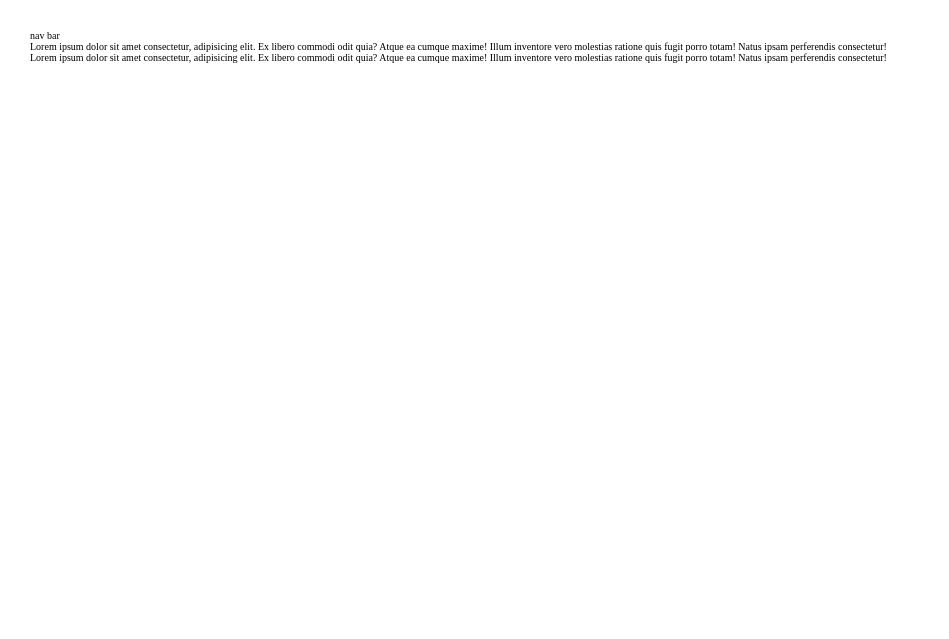
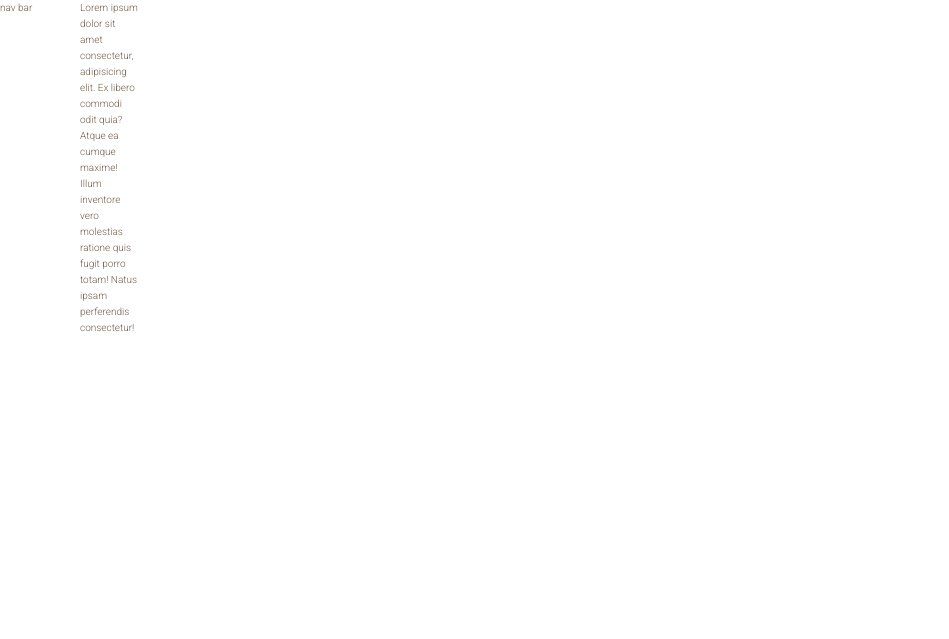
Before and after one commit to samkeel/Python-Flask-MongoDB-SASS, a Flask app: page / in a window 1280 px wide. Shown: the top 639 px of the page, without its empty margins (0-949 px from the left). Before the commit the page ends 63 px from the top, so only its background shows below. Run offline with Flask 2, Linux system fonts and the light colour scheme.

Commit message:
blog changed to todo

```diff
--- a/crud_n_sass/__init__.py
+++ b/crud_n_sass/__init__.py
@@ -17,8 +17,8 @@ def create_app():
     db = MongoEngine()
     db.init_app(app)
 
-    from crud_n_sass import blog
-    app.register_blueprint(blog.bp)
+    from crud_n_sass import todo
+    app.register_blueprint(todo.bp)
 
     app.add_url_rule("/", endpoint="index")
 
--- a/crud_n_sass/static/css/main.scss.css
+++ b/crud_n_sass/static/css/main.scss.css
@@ -1,23 +1,23 @@
-/* universal selector - reset */
 *,
-*::after,
-*::before {
+*::before,
+*::after {
   margin: 0;
   padding: 0;
   box-sizing: inherit; }
 
-/* set font size to use REM units.
-REM units not supported on old browsers like internet explorer.
-Defines what 1rem is */
 html {
-  /* browser default of 16px use 10px for site but allow user adjusted font sizes.
-    10/16 = 0.625%
-    font size defines whats 1rem is
-     */
+  box-sizing: border-box;
   font-size: 62.5%; }
 
 body {
-  box-sizing: border-box;
-  padding: 3rem; }
+  font-family: "Roboto", sans-serif;
+  color: #6D5D4B;
+  font-weight: 300;
+  line-height: 1.6; }
+
+.container {
+  display: grid;
+  grid-template-rows: 80vh min-content 40vw repeat(3, min-content);
+  grid-template-columns: [sidebar-start] 8rem [sidebar-end full-start] minmax(6rem, 1fr) [center-start] repeat(8, [col-start] minmax(min-content, 14rem) [col-end]) [center-end] minmax(6rem, 1fr) [full-end]; }
 
 /*# sourceMappingURL=main.scss.css.map */
--- a/crud_n_sass/static/sass/_base.scss
+++ b/crud_n_sass/static/sass/_base.scss
@@ -0,0 +1,45 @@
+// COLOR VARIABLES
+$color-primary: #c69963;
+$color-primary-dark: #B28451;
+
+$color-secondary: #101d2c;
+
+$color-grey-light-1: #f9f7f6;
+$color-grey-light-2: #aaa;
+
+$color-grey-dark-1: #54483A;
+$color-grey-dark-2: #6D5D4B;
+
+// FONT VARIABLES
+$font-primary: 'Roboto', sans-serif;
+$font-display: 'Josefin Sans', sans-serif;
+
+*,
+*::before,
+*::after {
+    margin: 0;
+    padding: 0;
+    box-sizing: inherit;
+}
+
+html {
+    box-sizing: border-box;
+    font-size: 62.5%; //10px/16px = 62.5% -- 1rem = 10px
+}
+
+body {
+    font-family: $font-primary;
+    color: $color-grey-dark-2;
+    font-weight: 300;
+    line-height: 1.6;
+}
+
+.container {
+    display: grid;
+    grid-template-rows: 80vh min-content 40vw repeat(3, min-content);
+    grid-template-columns: [sidebar-start] 8rem [sidebar-end full-start]
+                            minmax(6rem, 1fr) [center-start]
+                            repeat(8, [col-start] minmax(min-content, 14rem) [col-end]) [center-end]
+                            minmax(6rem, 1fr) [full-end];
+
+}
--- a/crud_n_sass/static/sass/main.scss
+++ b/crud_n_sass/static/sass/main.scss
@@ -1,44 +1,7 @@
-/* universal selector - reset */
-*,
-*::after,
-*::before {
-    margin: 0;
-    padding: 0;
-    box-sizing: inherit;
-}
+@import "base";
+@import "typography";
 
-/* set font size to use REM units.
-REM units not supported on old browsers like internet explorer.
-Defines what 1rem is */
-html {
-    /* browser default of 16px use 10px for site but allow user adjusted font sizes.
-    10/16 = 0.625%
-    font size defines whats 1rem is
-     */
-    font-size: 62.5%;
-}
-
-body {
-    box-sizing: border-box;
-    padding: 3rem;
-}
-
-// colours
-$color-primary: #55c57a;
-$color-primary-light: #7ed56f;
-$color-primary-dark: #28b485;
-
-$color-secondary-light: #ffb900;
-$color-secondary-dark: #ff7730;
-
-$color-tertiary-light: #2998ff;
-$color-tertiary-dark: #5643fa;
-
-$color-grey-light-1: #f7f7f7;
-$color-grey-light-2: #eee;
-$color-grey-dark-3: #333;
-
-$color-grey-dark: #777;
-$color-grey-dark-2: #999;
-$color-white: #fff;
-$color-black: #000;
+@import "features";
+@import "functions";
+@import "header";
+@import "todo";
--- a/crud_n_sass/templates/layout.html
+++ b/crud_n_sass/templates/layout.html
@@ -2,21 +2,26 @@
 <html lang="en">
 
 <head>
-    <meta charset="UTF-8">
-    <meta name="viewport" content="width=device-width, initial-scale=1.0">
-    <link href="https://fonts.googleapis.com/css?family=Lato:100,300,400,700,900" rel="stylesheet">
-    <link href="{{ url_for('static', filename='css/main.scss.css') }}"
-      rel="stylesheet" type="text/css">
-    <title>Document</title>
+  <meta charset="UTF-8">
+  <meta name="viewport" content="width=device-width, initial-scale=1.0">
+  <link rel="preconnect" href="https://fonts.gstatic.com">
+  <link href="https://fonts.googleapis.com/css2?family=Roboto:wght@100;300;400;700;900&display=swap" rel="stylesheet">
+
+  <link href="{{ url_for('static', filename='css/main.scss.css') }}" rel="stylesheet" type="text/css">
+  <title>Document</title>
 </head>
 
-<body>
+<body class="container">
+  <div class="header">
     {% include 'includes/nav.html' %}
+  </div>
+
+  <div class="todo">
 
     {% block content %}
 
     {% endblock %}
-
+  </div>
 </body>
 
 </html>
--- a/crud_n_sass/templates/blog/index.html
+++ b/crud_n_sass/templates/todo/index.html
@@ -5,7 +5,5 @@
 <p>Lorem ipsum dolor sit amet consectetur, adipisicing elit. Ex libero commodi odit quia? Atque ea cumque maxime! Illum
     inventore vero molestias ratione quis fugit porro totam! Natus ipsam perferendis consectetur!</p>
 
-    <p>Lorem ipsum dolor sit amet consectetur, adipisicing elit. Ex libero commodi odit quia? Atque ea cumque maxime! Illum
-    inventore vero molestias ratione quis fugit porro totam! Natus ipsam perferendis consectetur!</p>
 
 {% endblock %}
--- a/crud_n_sass/blog.py
+++ b/crud_n_sass/todo.py
@@ -1,8 +1,8 @@
 from flask import Blueprint, render_template, redirect, request, url_for
 
-bp = Blueprint("blog", __name__)
+bp = Blueprint("todo", __name__)
 
 
 @bp.route("/")
 def index():
-    return render_template("blog/index.html")
+    return render_template("todo/index.html")
```
Also changed, not shown: crud_n_sass/static/sass/_features.scss (added), crud_n_sass/static/sass/_header.scss (added), crud_n_sass/static/sass/_todo.scss (added), crud_n_sass/static/sass/_typography.scss (added), 1 other file.
